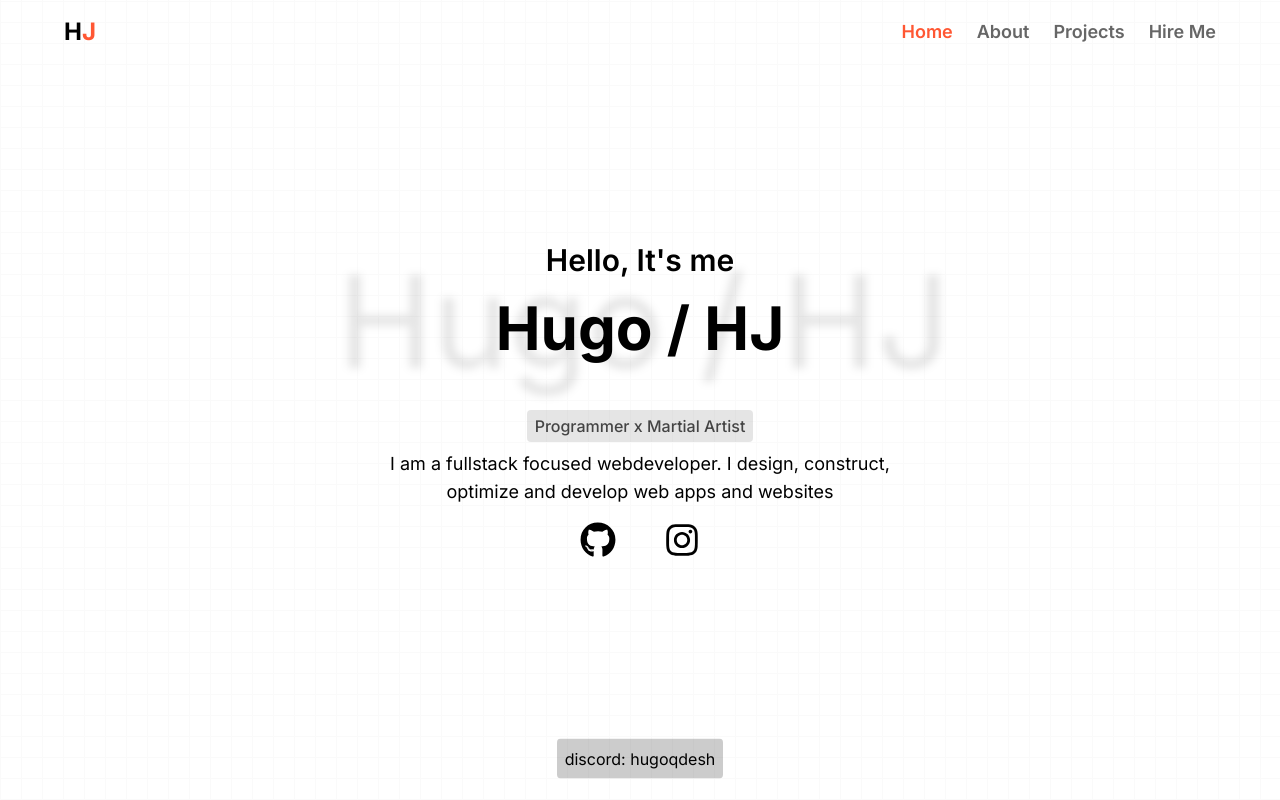
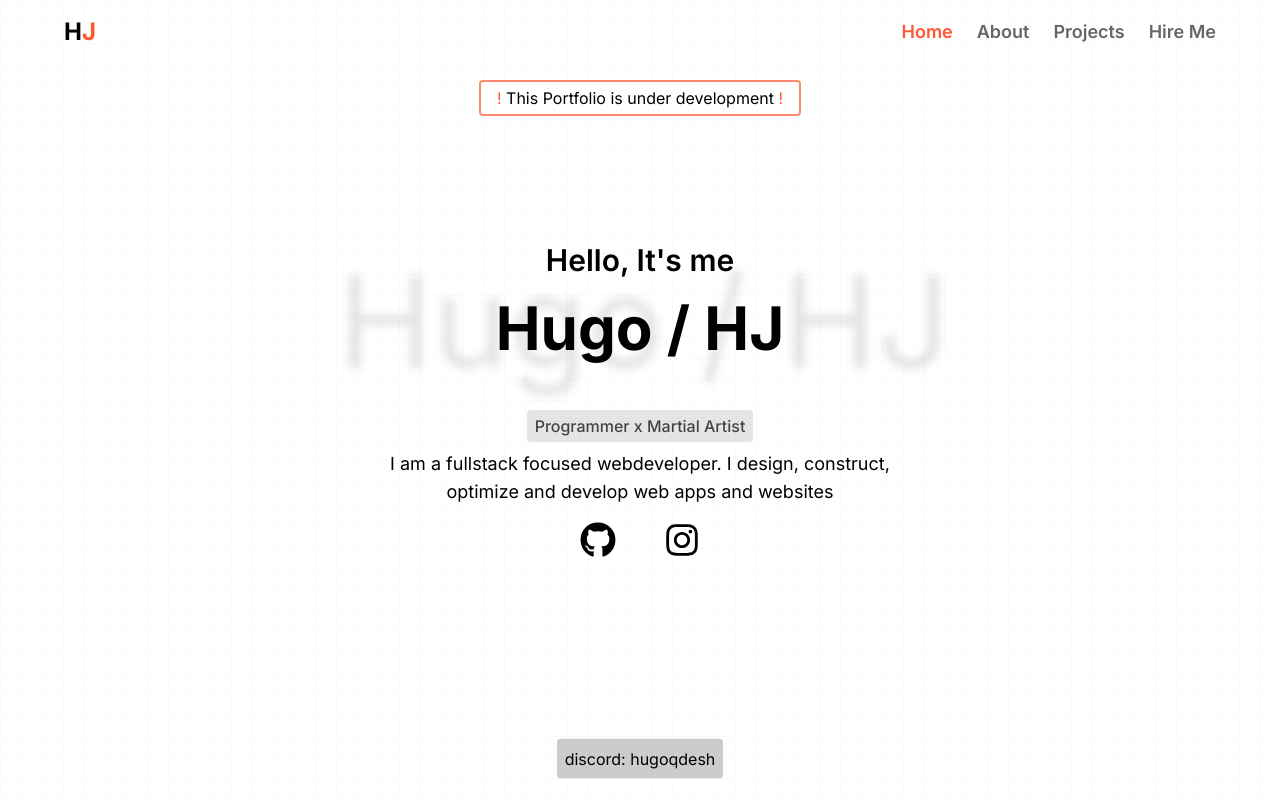
Before and after one commit to hugoqdesh/portfolio, a Next.js app: page / in a window 1280 px wide. Built offline with nearby package versions, Linux system fonts and the light colour scheme.

Commit message:
Update page.tsx

```diff
--- a/app/page.tsx
+++ b/app/page.tsx
@@ -25,8 +25,19 @@ export default function Home() {
   };
 
   return (
+    <>
+      <div className="fixed inset-0 flex justify-center h-8 mt-20 select-none">
+        <div className="border-2 border-[#FF5733]/70 rounded p-4 flex items-center bg-white">
+          <p>
+            <span className="text-[#FF5733]">!</span> This Portfolio is under
+            development <span className="text-[#FF5733]">!</span>
+          </p>
+        </div>
+      </div>
       <section className="flex min-h-screen flex-col items-center justify-center text-center gap-2 select-none">
-      <p className="text-2xl xl:text-3xl font-semibold">Hello, It&apos;s me</p>
+        <p className="text-2xl xl:text-3xl font-semibold">
+          Hello, It&apos;s me
+        </p>
         <div className="relative w-[90%] md:w-[50%] group md:mt-1 lg:mt-2 xl:mt-3 mb-0 lg:mb-3 xl:mb-8">
           <h1 className="text-5xl xl:text-6xl font-bold group-hover:-translate-y-4 transition duration-300 relative z-10">
             Hugo / HJ
@@ -44,8 +55,8 @@ export default function Home() {
         </div>
 
         <p className="max-w-sm md:max-w-lg text-lg mt-4 select-text">
-        I am a fullstack focused webdeveloper. I design, construct, optimize and
-        develop web apps and websites
+          I am a fullstack focused webdeveloper. I design, construct, optimize
+          and develop web apps and websites
         </p>
         <div className="flex gap-12 mt-2 relative">
           <Link
@@ -81,5 +92,6 @@ export default function Home() {
           discord: hugoqdesh
         </p>
       </section>
+    </>
   );
 }
```
Lines whose indentation alone changed are shown as unchanged.
